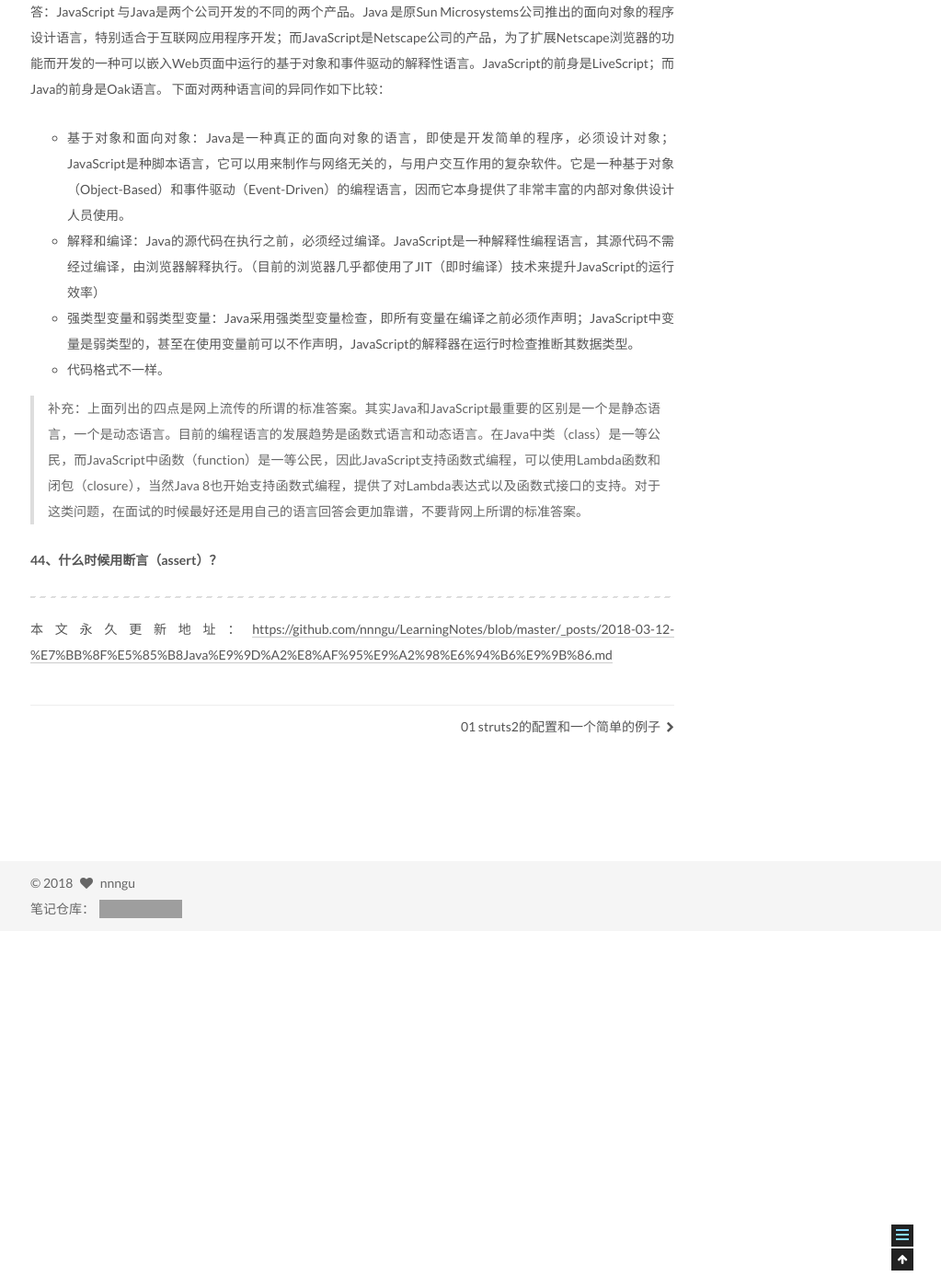
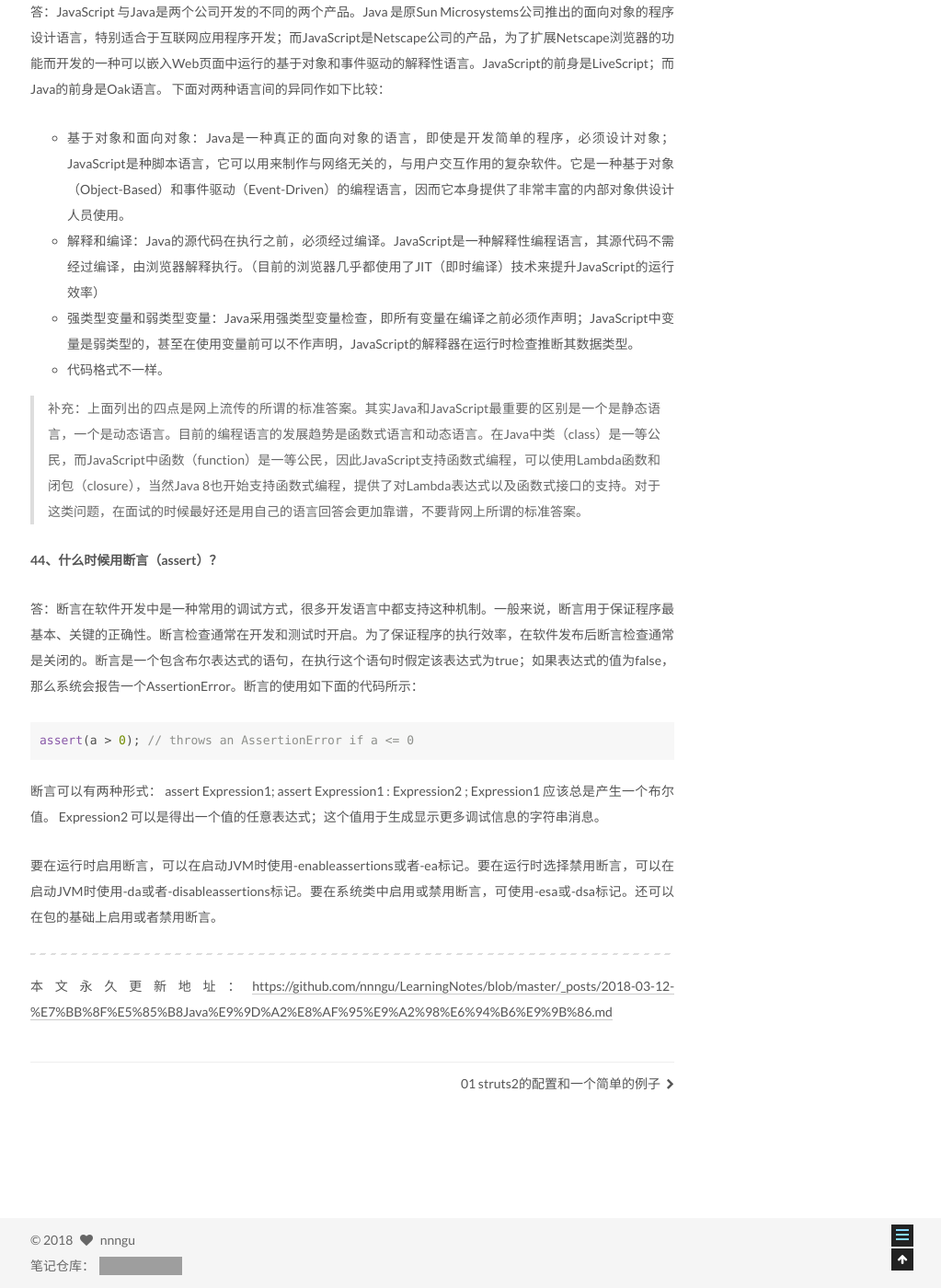
Before and after one commit to nnngu/LearningNotes, a Jekyll site: the page built from _posts/2018-03-12-经典Java面试题收集.md, in a window 1280 px wide and 1400 px high, scrolled down 24475 px. Shown: the whole window at 92% size, without its empty margins (257-1280 px from the left). Built offline with Jekyll 4.4.1, drawn with Linux system fonts in a browser that asks for light colours; grey boxes are pictures that could not be loaded.

Commit message:
修改文件: _posts/2018-03-12-经典Java面试题收集.md

````diff
--- a/_posts/2018-03-12-经典Java面试题收集.md
+++ b/_posts/2018-03-12-经典Java面试题收集.md
@@ -896,6 +896,19 @@ class YesterdayCurrent {
 
 **44、什么时候用断言（assert）？**
 
+答：断言在软件开发中是一种常用的调试方式，很多开发语言中都支持这种机制。一般来说，断言用于保证程序最基本、关键的正确性。断言检查通常在开发和测试时开启。为了保证程序的执行效率，在软件发布后断言检查通常是关闭的。断言是一个包含布尔表达式的语句，在执行这个语句时假定该表达式为true；如果表达式的值为false，那么系统会报告一个AssertionError。断言的使用如下面的代码所示：
+
+```java
+assert(a > 0); // throws an AssertionError if a <= 0
+```
+
+断言可以有两种形式：
+assert Expression1;
+assert Expression1 : Expression2 ;
+Expression1 应该总是产生一个布尔值。
+Expression2 可以是得出一个值的任意表达式；这个值用于生成显示更多调试信息的字符串消息。
+
+要在运行时启用断言，可以在启动JVM时使用-enableassertions或者-ea标记。要在运行时选择禁用断言，可以在启动JVM时使用-da或者-disableassertions标记。要在系统类中启用或禁用断言，可使用-esa或-dsa标记。还可以在包的基础上启用或者禁用断言。
 
 
 
````
